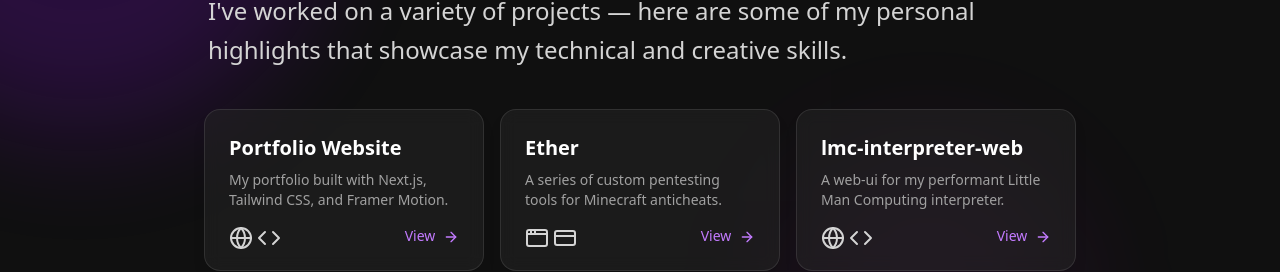
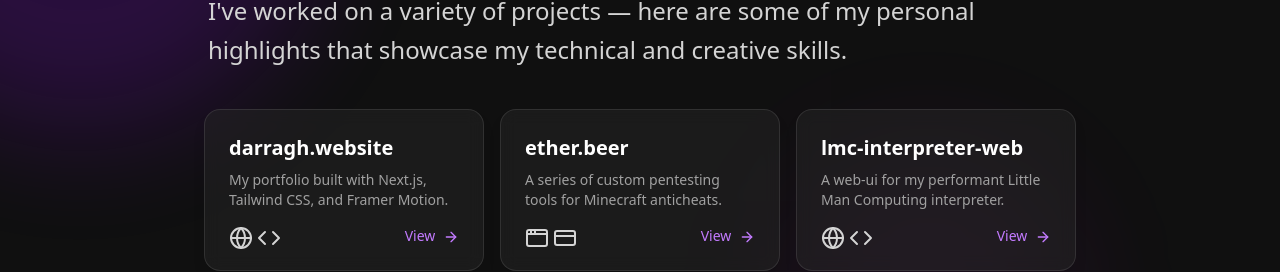
Before and after one commit to darraghd493/personal-site, a Next.js app: page / in a window 1280 px wide. Shown: the part 1788-2060 px from the top of the page. Built offline with nearby package versions, Linux system fonts and the light colour scheme.

Commit message:
misc: normalise project names

```diff
--- a/src/components/sections/projects-section.tsx
+++ b/src/components/sections/projects-section.tsx
@@ -13,13 +13,13 @@
 
 const projects: Project[] = [
     {
-        title: "Portfolio Website",
+        title: "darragh.website",
         description: "My portfolio built with Next.js, Tailwind CSS, and Framer Motion.",
         link: "https://darragh.website",
         icons: [<Globe key="1" />, <Code key="2" />],
     },
     {
-        title: "Ether",
+        title: "ether.beer",
         description: "A series of custom pentesting tools for Minecraft anticheats.",
         link: "https://ether.beer",
         icons: [<AppWindowIcon key="1" />, <CreditCard key="2" />],
```
